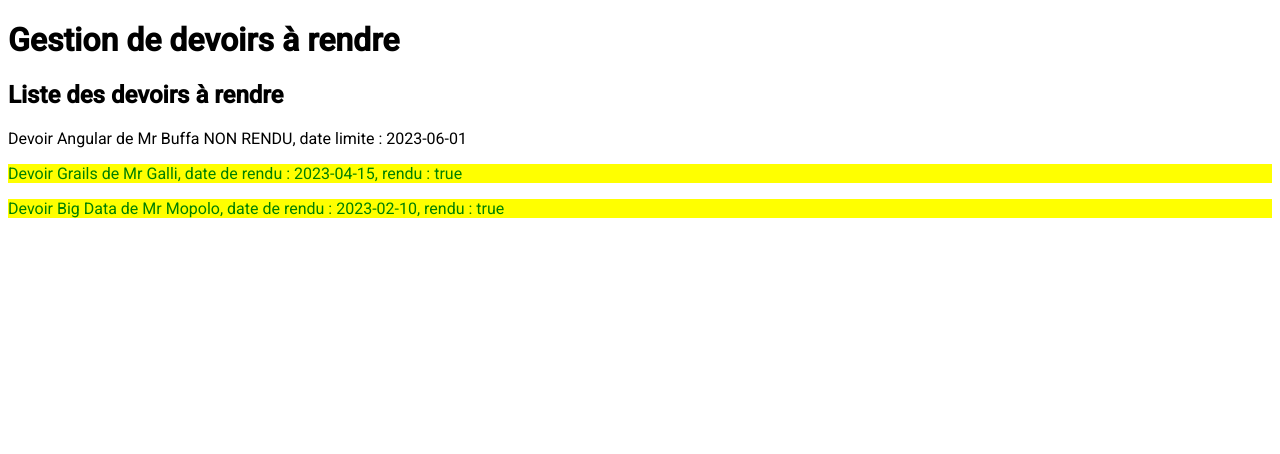
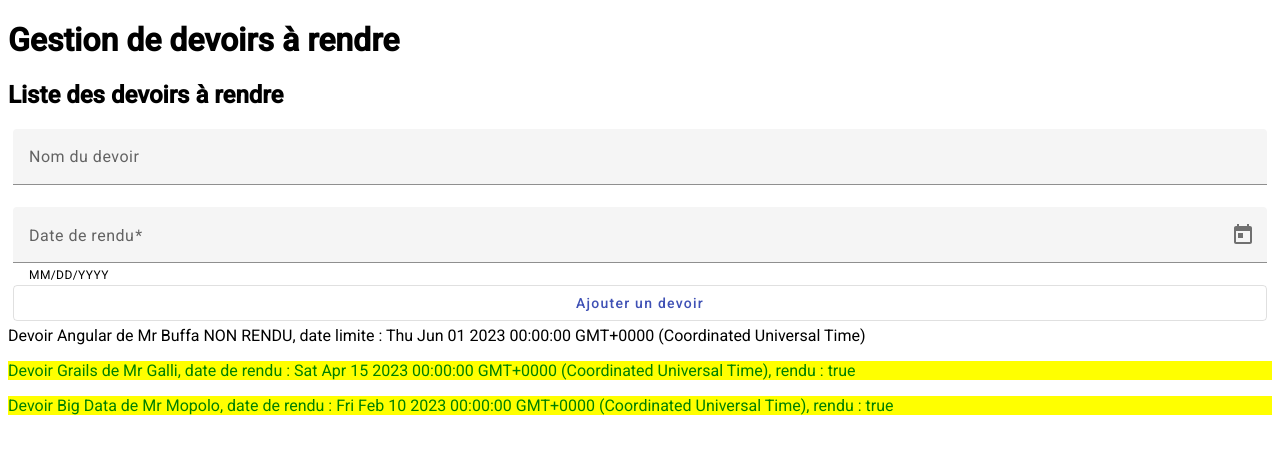
Before and after one commit to stephancj/Assignement-Management-Angular-MongoCloud-Front, an Angular app: page / in a window 1280 px wide. Shown: the top 454 px of the page. Built offline with nearby package versions, Linux system fonts and the light colour scheme.

Commit message:
soumission formulaire

```diff
--- a/src/app/app.component.ts
+++ b/src/app/app.component.ts
@@ -7,5 +7,4 @@ import { Component } from '@angular/core';
 })
 export class AppComponent {
   title = 'Cours angular de Mr Buffa';
-
 }
--- a/src/app/app.module.ts
+++ b/src/app/app.module.ts
@@ -7,8 +7,14 @@ import { BrowserAnimationsModule } from '@angular/platform-browser/animations';
 import { MatButtonModule } from '@angular/material/button';
 import { MatIconModule } from '@angular/material/icon';
 import { MatDividerModule } from '@angular/material/divider';
+import { MatInputModule } from '@angular/material/input';
+import { MatFormFieldModule } from '@angular/material/form-field';
+import { MatDatepickerModule } from '@angular/material/datepicker';
+
 import { AssignmentsComponent } from './assignments/assignments.component';
 import { RenduDirective } from './shared/rendu.directive';
+import { FormsModule } from '@angular/forms';
+import { MatNativeDateModule } from '@angular/material/core';
 
 @NgModule({
   declarations: [
@@ -19,7 +25,9 @@ import { RenduDirective } from './shared/rendu.directive';
   imports: [
     BrowserModule,
     BrowserAnimationsModule,
-    MatButtonModule, MatIconModule, MatDividerModule
+    FormsModule, MatNativeDateModule,
+    MatButtonModule, MatIconModule, MatDividerModule,
+    MatInputModule, MatFormFieldModule, MatDatepickerModule
   ],
   providers: [],
   bootstrap: [AppComponent]
--- /dev/null
+++ b/src/app/assignments/assignment.model.ts
@@ -0,0 +1,5 @@
+export class Assignment {
+    nom!: string;
+    dateDeRendu!: Date;
+    rendu!: boolean;
+}
--- a/src/app/assignments/assignments.component.css
+++ b/src/app/assignments/assignments.component.css
@@ -1,10 +1,5 @@
-.rendu {
-    color: green;
+.form {
+    display: flex;
+    flex-direction: column;
+    margin:5px;
 }
-
-.nonRendu {
-    color: red;
-    background-color:yellow;
-    border: 2px dashed violet;
-    padding:5px;
-}
--- a/src/app/assignments/assignments.component.html
+++ b/src/app/assignments/assignments.component.html
@@ -1,4 +1,34 @@
 <h2>{{titre}}</h2>
+
+<form ngForm #assignmentForm
+      (submit)="onSubmit($event)"
+      class="form"
+>
+
+    <mat-form-field>
+        <input matInput [(ngModel)]="nomDevoir"
+               name="nom"
+               placeholder="Nom du devoir"
+               required
+        >
+    </mat-form-field>
+
+    <mat-form-field appearance="fill">
+        <mat-label>Date de rendu</mat-label>
+        <input matInput [matDatepicker]="picker"
+               [(ngModel)]="dateDeRendu"
+                name="date"
+                required
+        >
+        <mat-hint>MM/DD/YYYY</mat-hint>
+        <mat-datepicker-toggle matIconSuffix [for]="picker"></mat-datepicker-toggle>
+        <mat-datepicker #picker></mat-datepicker>
+      </mat-form-field>
+
+    <button [disabled]="!ajoutActive" mat-stroked-button color="primary">
+        Ajouter un devoir
+    </button>
+</form>
 
 <div *ngFor="let a of assignments">
     <p appRendu *ngIf="a.rendu; else nonsoumis">
--- a/src/app/assignments/assignments.component.ts
+++ b/src/app/assignments/assignments.component.ts
@@ -1,29 +1,55 @@
-import { Component } from '@angular/core';
+import { Component, OnInit } from '@angular/core';
+import { Assignment } from './assignment.model';
 
 @Component({
   selector: 'app-assignments',
   templateUrl: './assignments.component.html',
   styleUrls: ['./assignments.component.css']
 })
-export class AssignmentsComponent {
+export class AssignmentsComponent implements OnInit{
   titre="Liste des devoirs à rendre";
   c="orange";
+  ajoutActive=false;
+  // champs du formulaire
+  nomDevoir="";
+  dateDeRendu!:Date;
+
   // tableau de devoirs à rendre
-  assignments = [
+  assignments:Assignment[] = [
     {
       nom: "Devoir Angular de Mr Buffa",
-      dateDeRendu: "2023-06-01",
+      dateDeRendu: new Date("2023-06-01"),
       rendu:false
     },
     {
       nom: "Devoir Grails de Mr Galli",
-      dateDeRendu: "2023-04-15",
+      dateDeRendu: new Date("2023-04-15"),
       rendu:true
     },
     {
       nom: "Devoir Big Data de Mr Mopolo",
-      dateDeRendu: "2023-02-10",
+      dateDeRendu: new Date("2023-02-10"),
       rendu:true
     }
   ]
+
+  ngOnInit(): void {
+    console.log("Composant instancié et rendu HTML effectué (le composant est visible dans la page HTML)");
+    setTimeout(() => {
+      this.ajoutActive=true;
+    }, 4000);
+  }
+
+  onSubmit(event: any) {
+    // On vérifie que les champs ne sont pas vides
+    if(this.nomDevoir === "") return;
+    if(this.dateDeRendu === undefined) return;
+
+    let nouvelAssignment = new Assignment();
+    nouvelAssignment.nom = this.nomDevoir;
+    nouvelAssignment.dateDeRendu = this.dateDeRendu;
+    nouvelAssignment.rendu = false;
+
+    this.assignments.push(nouvelAssignment);
+  }
 }
```
Also changed, not shown: src/app/assignments/test.ts (added, +35 -0 lines).
